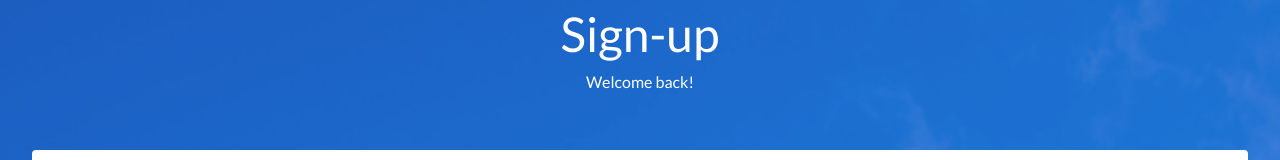
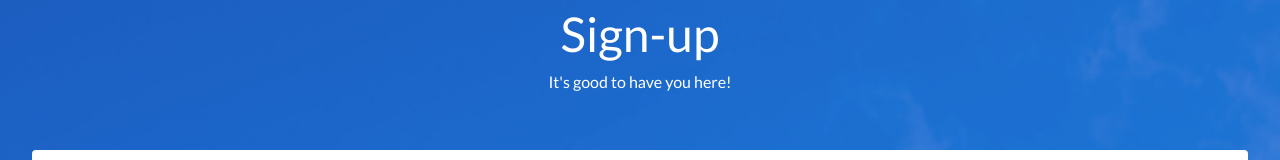
Before and after one commit to eduludi/givings, a React (Create React App) app: page /signup in a window 1280 px wide. Shown: the part 158-318 px from the top of the page. Built offline with nearby package versions, Linux system fonts and the light colour scheme; some icons are missing.

Commit message:
Adds improvements to screen/SignUp

```diff
--- a/src/screens/SignUp.js
+++ b/src/screens/SignUp.js
@@ -10,7 +10,7 @@ function Signup() {
     <IntroScreen>
       <Wrapper vertical className="items-center py-2">
         <h1 className="text-white text-5xl">Sign-up</h1>
-        <p className="text-white">Welcome back!</p>
+        <p className="text-white">It's good to have you here!</p>
       </Wrapper>
       <Wrapper vertical className="px-8">
         <Field placeholder="Name" rounded />
@@ -18,7 +18,7 @@ function Signup() {
         <Field placeholder="Password" rounded />
       </Wrapper>
       <Wrapper vertical className="px-8">
-        <Button label="Sign-up" icon="edit" to="/login" type="hollow" />
+        <Button label="Sign-up" icon="edit" to="/pick-church" type="hollow" />
       </Wrapper>
     </IntroScreen>
   )
```
